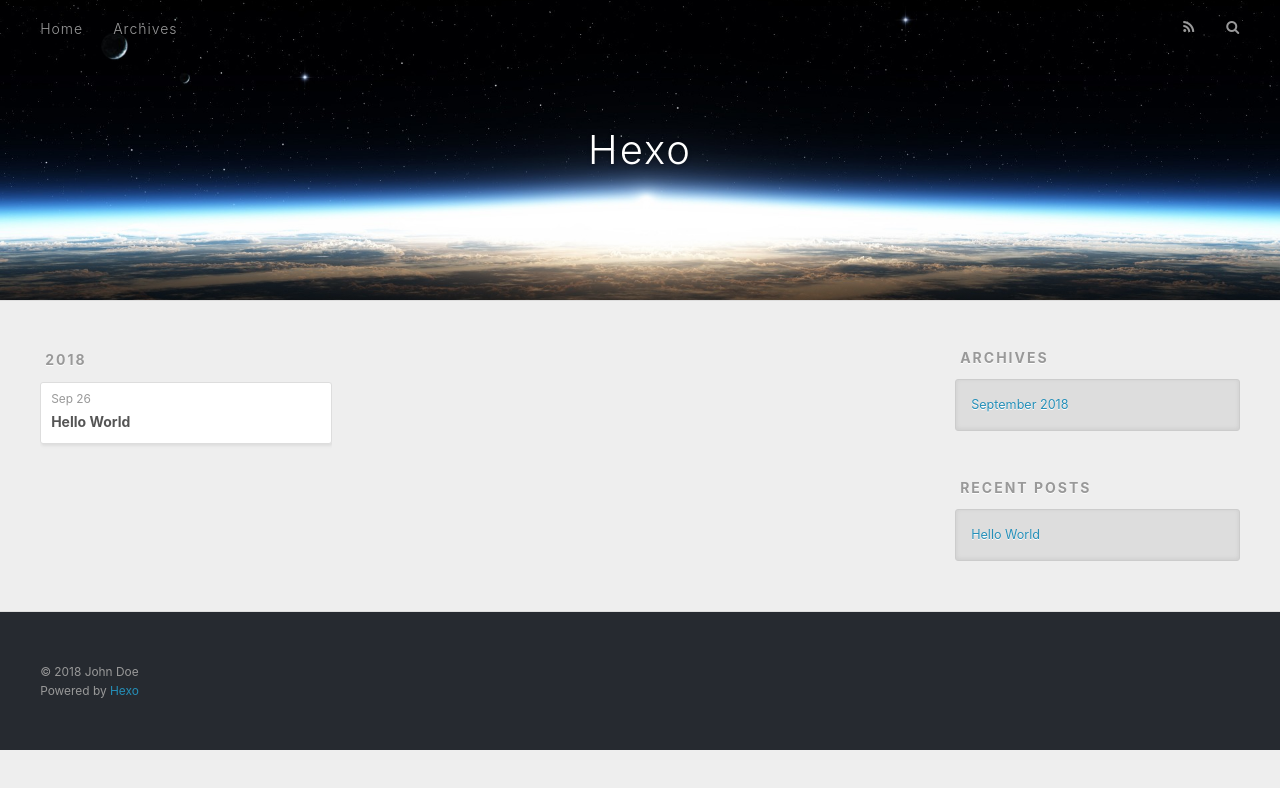
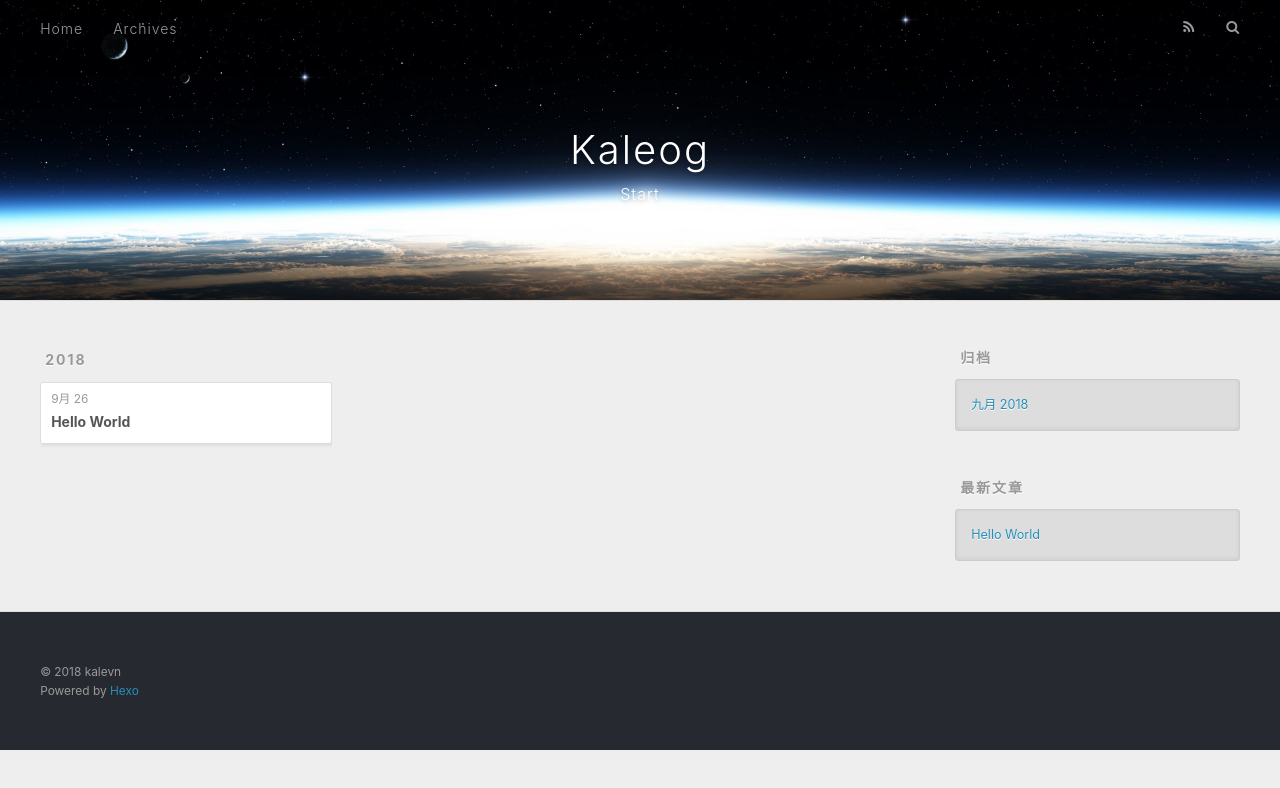
Before and after one commit to kalevn/blog, a plain HTML site: page archives/index.html in a window 1280 px wide. Drawn offline with nearby package versions, Linux system fonts and the light colour scheme.

Commit message:
Site updated: 2018-09-26 15:15:45

```diff
--- a/archives/index.html
+++ b/archives/index.html
@@ -5,17 +5,21 @@
 
 
 
-  <title>Archives | Hexo</title>
+  <title>归档 | Kaleog</title>
   <meta name="viewport" content="width=device-width, initial-scale=1, maximum-scale=1">
-  <meta property="og:type" content="website">
-<meta property="og:title" content="Hexo">
+  <meta name="description" content="Kalevn">
+<meta name="keywords" content="kalevn,Kalevn,Start">
+<meta property="og:type" content="website">
+<meta property="og:title" content="Kaleog">
 <meta property="og:url" content="http://yoursite.com/archives/index.html">
-<meta property="og:site_name" content="Hexo">
-<meta property="og:locale" content="default">
+<meta property="og:site_name" content="Kaleog">
+<meta property="og:description" content="Kalevn">
+<meta property="og:locale" content="zh-CN">
 <meta name="twitter:card" content="summary">
-<meta name="twitter:title" content="Hexo">
+<meta name="twitter:title" content="Kaleog">
+<meta name="twitter:description" content="Kalevn">
 
-    <link rel="alternate" href="/atom.xml" title="Hexo" type="application/atom+xml">
+    <link rel="alternate" href="/atom.xml" title="Kaleog" type="application/atom+xml">
 
 
     <link rel="icon" href="/favicon.png">
@@ -34,8 +38,12 @@
   <div id="header-outer" class="outer">
     <div id="header-title" class="inner">
       <h1 id="logo-wrap">
-        <a href="/" id="logo">Hexo</a>
+        <a href="/" id="logo">Kaleog</a>
       </h1>
+
+        <h2 id="subtitle-wrap">
+          <a href="/" id="subtitle">Start</a>
+        </h2>
 
     </div>
     <div id="header-inner" class="inner">
@@ -51,7 +59,7 @@
 
           <a id="nav-rss-link" class="nav-icon" href="/atom.xml" title="RSS Feed"></a>
 
-        <a id="nav-search-btn" class="nav-icon" title="Search"></a>
+        <a id="nav-search-btn" class="nav-icon" title="搜索"></a>
       </nav>
       <div id="search-form-wrap">
         <form action="//google.com/search" method="get" accept-charset="UTF-8" class="search-form"><input type="search" name="q" class="search-form-input" placeholder="Search"><button type="submit" class="search-form-submit">&#xF002;</button><input type="hidden" name="sitesearch" value="http://yoursite.com"></form>
@@ -77,7 +85,7 @@
   <div class="archive-article-inner">
     <header class="archive-article-header">
       <a href="/2018/09/26/hello-world/" class="archive-article-date">
-  <time datetime="2018-09-26T06:47:29.109Z" itemprop="datePublished">Sep 26</time>
+  <time datetime="2018-09-26T06:47:29.109Z" itemprop="datePublished">9月 26</time>
 </a>
 
 
@@ -109,9 +117,9 @@
 
 
   <div class="widget-wrap">
-    <h3 class="widget-title">Archives</h3>
+    <h3 class="widget-title">归档</h3>
     <div class="widget">
-      <ul class="archive-list"><li class="archive-list-item"><a class="archive-list-link" href="/archives/2018/09/">September 2018</a></li></ul>
+      <ul class="archive-list"><li class="archive-list-item"><a class="archive-list-link" href="/archives/2018/09/">九月 2018</a></li></ul>
     </div>
   </div>
 
@@ -119,7 +127,7 @@
 
 
   <div class="widget-wrap">
-    <h3 class="widget-title">Recent Posts</h3>
+    <h3 class="widget-title">最新文章</h3>
     <div class="widget">
       <ul>
 
@@ -139,7 +147,7 @@
 
   <div class="outer">
     <div id="footer-info" class="inner">
-      &copy; 2018 John Doe<br>
+      &copy; 2018 kalevn<br>
       Powered by <a href="http://hexo.io/" target="_blank">Hexo</a>
     </div>
   </div>
```
Also changed, not shown: 2018/09/26/hello-world/index.html (+16 -11 lines), archives/2018/09/index.html (+22 -14 lines), archives/2018/index.html (+22 -14 lines), index.html (+22 -14 lines).
